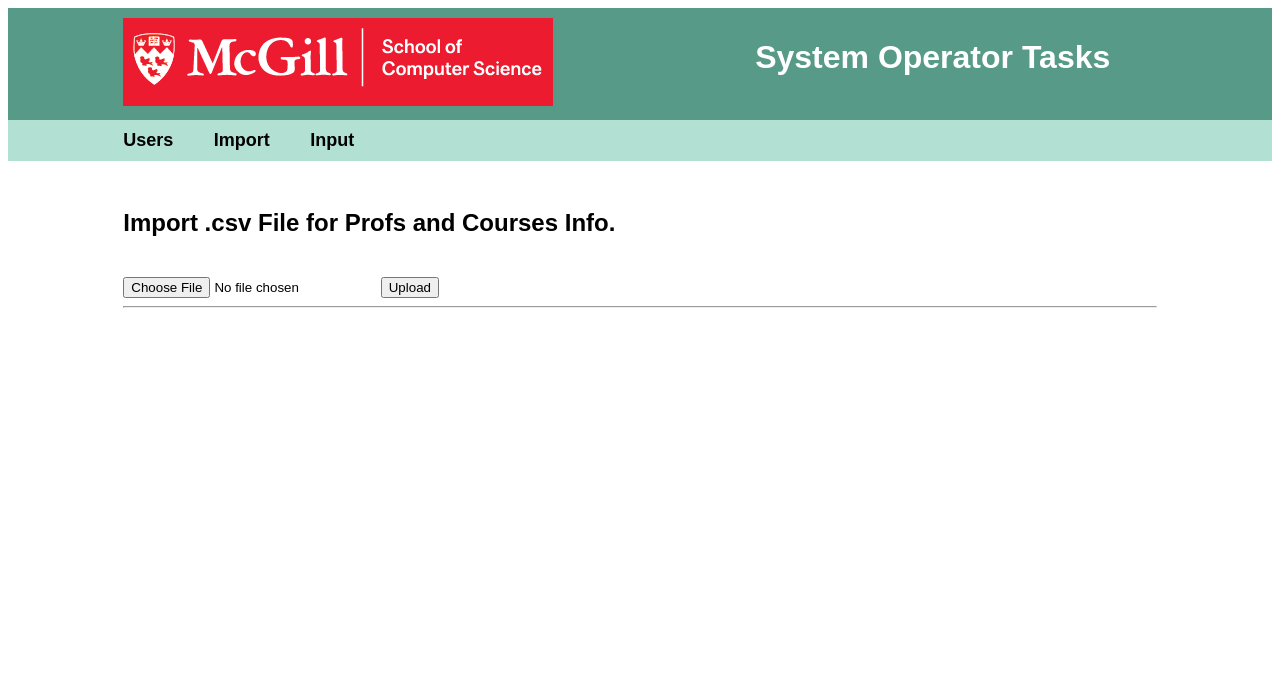
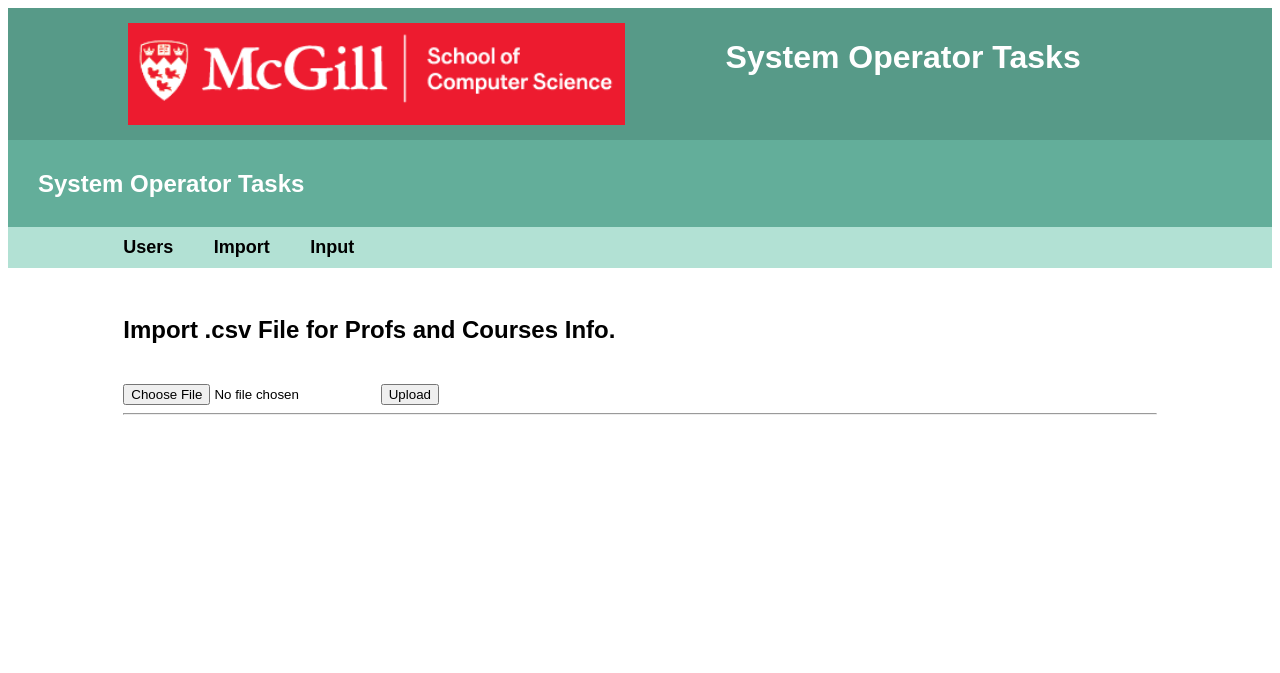
Before and after one commit to lingjiahu/Project-School-of-Computer-Science-TA-Management-website, a Flask app: page /sysop/import in a window 1280 px wide. Shown: the top 673 px of the page. Run offline with Flask 2, Linux system fonts and the light colour scheme.

Commit message:
Update import.html

```diff
--- a/flaskr/templates/import.html
+++ b/flaskr/templates/import.html
@@ -8,34 +8,42 @@
     <body>
         <!-- header -->
         <div class="row" style="background:#579a88; height: auto;">
-            <div class="col-1"></div>
-            <div class="col-5" style="align-items:center; padding: 10px;">
-                <img img src="../static/McGill-CS.png" width="auto" height="auto">
+            <div class="col-1 col-s-1"></div>
+            <div class="col-5 col-s-10" style="align-items:center; padding: 15px;">
+                <img align="left" img src="../static/McGill-CS.png" width="100%" height="auto">
             </div>
-            <div class="col-1"></div>
-            <div class="col-5" style="align-items:center; padding: 10px;">
-                <h1 style="color: white;">System Operator Tasks</h1>
+            <div class="col-5 hidden-small" style="align-items:center; padding: 10px;">
+                <h1 align="center" style="color: white;">System Operator Tasks</h1>
             </div>
+            <div class="col-1 col-s-1"></div>
+        </div>
+        <div class="row" style="background:#63ae9a; height: auto;">
+            <div class="hidden-large col-s-1"></div>
+            <div class="hidden-large col-s-10" style="align-items:center; padding: 10px;">
+                <h2 align="center" style="color: white;">System Operator Tasks</h2>
+            </div>
+            <div class="hidden-large col-s-1"></div>
         </div>
         <div class="row" style="background:#b2e1d4; height:auto">
-            <div class="col-1"></div>
-            <div class="col-10" style="align-items:center; padding: 10px;">
+            <div class="col-1 col-s-1"></div>
+            <div class="col-10 col-s-10" style="align-items:center; padding: 10px;">
                 <a href="{{ url_for('.usermanagement') }}"><font size="4"><b>Users&emsp;&emsp;</b></font></a>
                 <a href="{{ url_for('.importcsv') }}"><font size="4"><b>Import&emsp;&emsp;</b></font></a>
                 <a href="{{ url_for('.inputcourses') }}"><font size="4"><b>Input&emsp;&emsp;</b></font></a>
             </div>
+            <div class="col-1 col-s-1"></div>
         </div>
         <br>
         <!-- import csv file -->
         <div class="row">
-            <div class="col-1"></div>
-            <div class="col-10">
+            <div class="col-1 col-s-1"></div>
+            <div class="col-10 col-s-10">
                 <h2>Import .csv File for Profs and Courses Info.</h2>
             </div>
         </div>
         <div class="row">
-            <div class="col-1"></div>
-            <div class="col-10">
+            <div class="col-1 col-s-1"></div>
+            <div class="col-10 col-s-10">
                 <form method="POST" enctype="multipart/form-data">
                 <input type="file" name="fileUpload"/>
                 <input type="submit" name="submit" id="upload" value="Upload"/>
@@ -46,8 +54,8 @@
 
         <!-- error and success messages -->
         <div class="row">
-            <div class="col-1"></div>
-            <div class="col-10">
+            <div class="col-1 col-s-1"></div>
+            <div class="col-10 col-s-10">
                 {% with messages = get_flashed_messages(with_categories=true) %}
                 {% if messages %}
                     <div class=flashes>
@@ -63,11 +71,11 @@
         <br><br><br>
         <!-- footer -->
         <div class="row footer">
-            <div class="col-1"></div>
-            <div class="col-7" style="padding-top: 15px;">
+            <div class="col-1 col-s-1"></div>
+            <div class="col-7 col-s-5" style="padding-top: 15px;">
                 <a><b>Back to Dashboard</b></a>
             </div>
-            <div class="col-3" style="align-items: center; padding: 10px;">
+            <div class="col-3 col-s-5" style="align-items: center; padding: 10px;">
                 <font color="#b2e1d4" size="2">
                     <div align="right">
                         Copyright @ 2022.<br>
```
